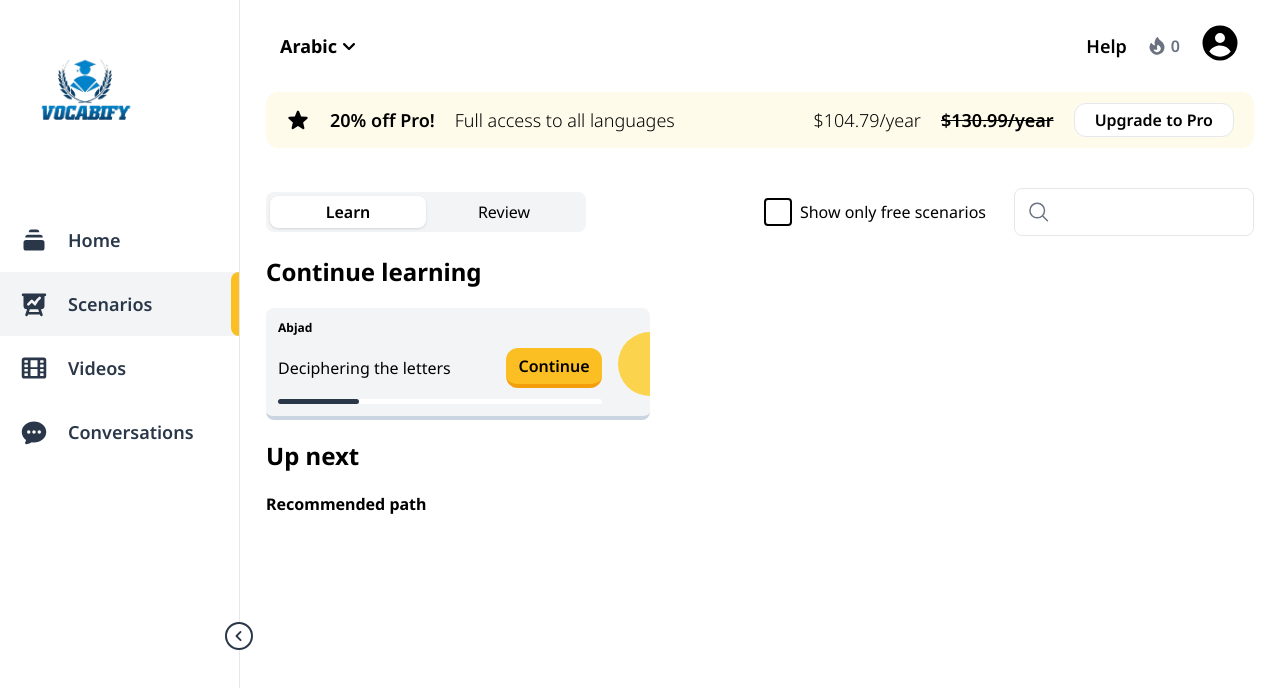
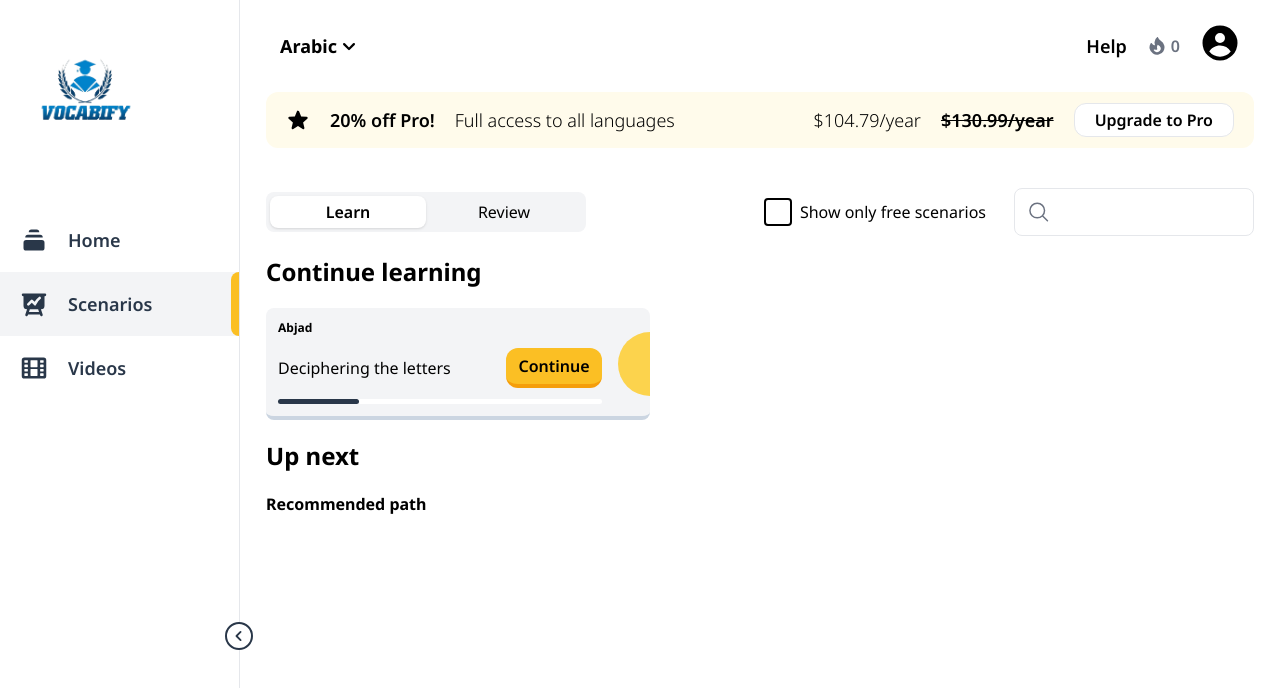
Before and after one commit to HarisShaikh97/language-learning-app, a Next.js app: page /scenarios in a window 1280 px wide. Shown: the top 688 px of the page. Built offline with nearby package versions, Linux system fonts and the light colour scheme.

Commit message:
daknskdnakd

```diff
--- a/components/sidenav/SideNav.js
+++ b/components/sidenav/SideNav.js
@@ -61,7 +61,7 @@ export default function SideNav() {
                         {!collapsed && <p className="text-lg text-primary font-semibold">Videos</p>}
                     </Link>
                 )}
-                {pathname === "/conversations" ? (
+                {/* {pathname === "/conversations" ? (
                     <div className="flex flex-row items-center justify-between h-16 bg-gray-100">
                         <div className="flex flex-row gap-5 items-center pl-5">
                             <ChatBubbleOvalLeftEllipsisIcon className="h-7 w-7 text-primary" />
@@ -74,7 +74,7 @@ export default function SideNav() {
                         <ChatBubbleOvalLeftEllipsisIcon className="h-7 w-7 text-primary" />
                         {!collapsed && <p className="text-lg text-primary font-semibold">Conversations</p>}
                     </Link>
-                )}
+                )} */}
             </div>
         </div>
     )
```
